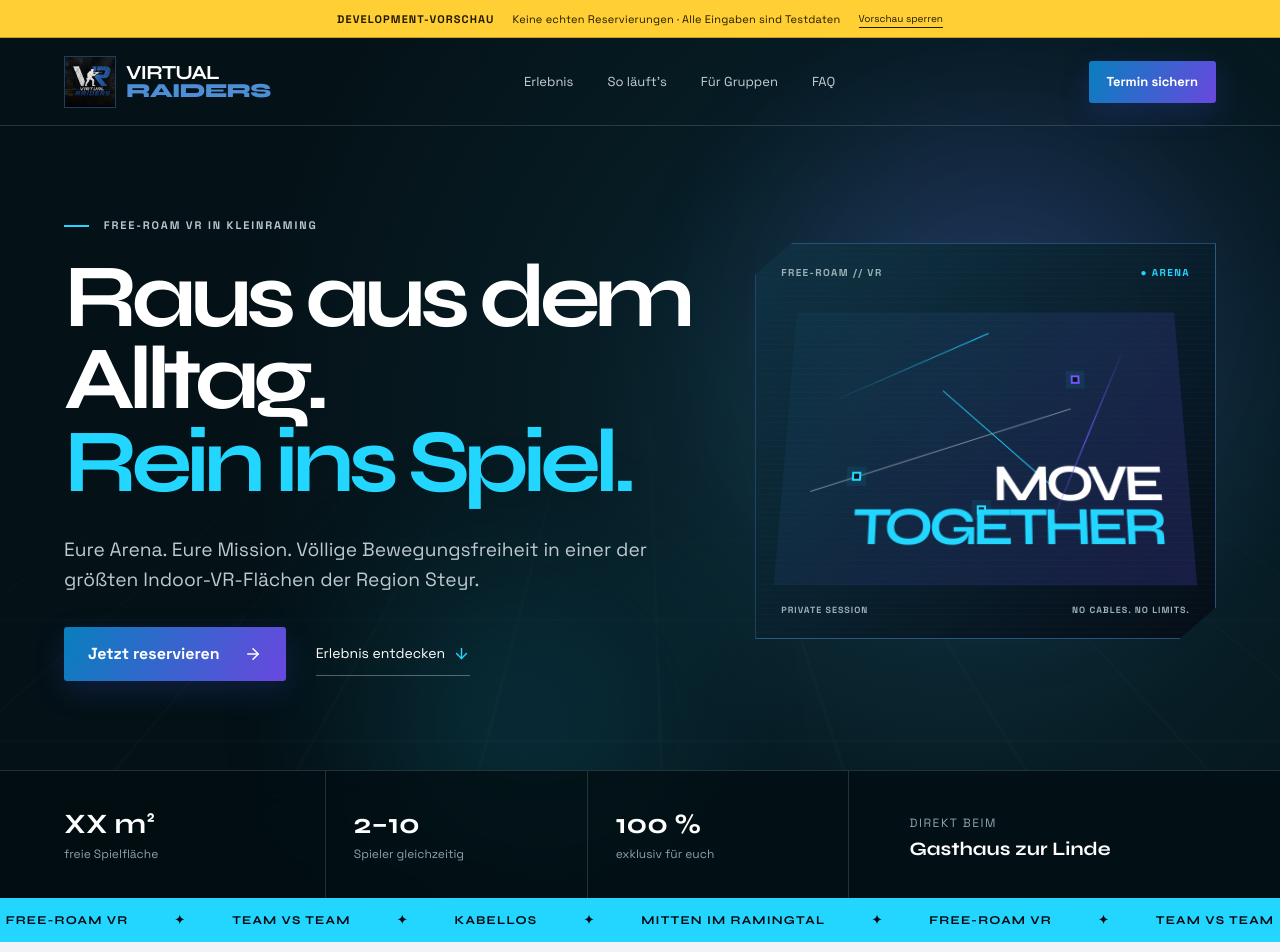
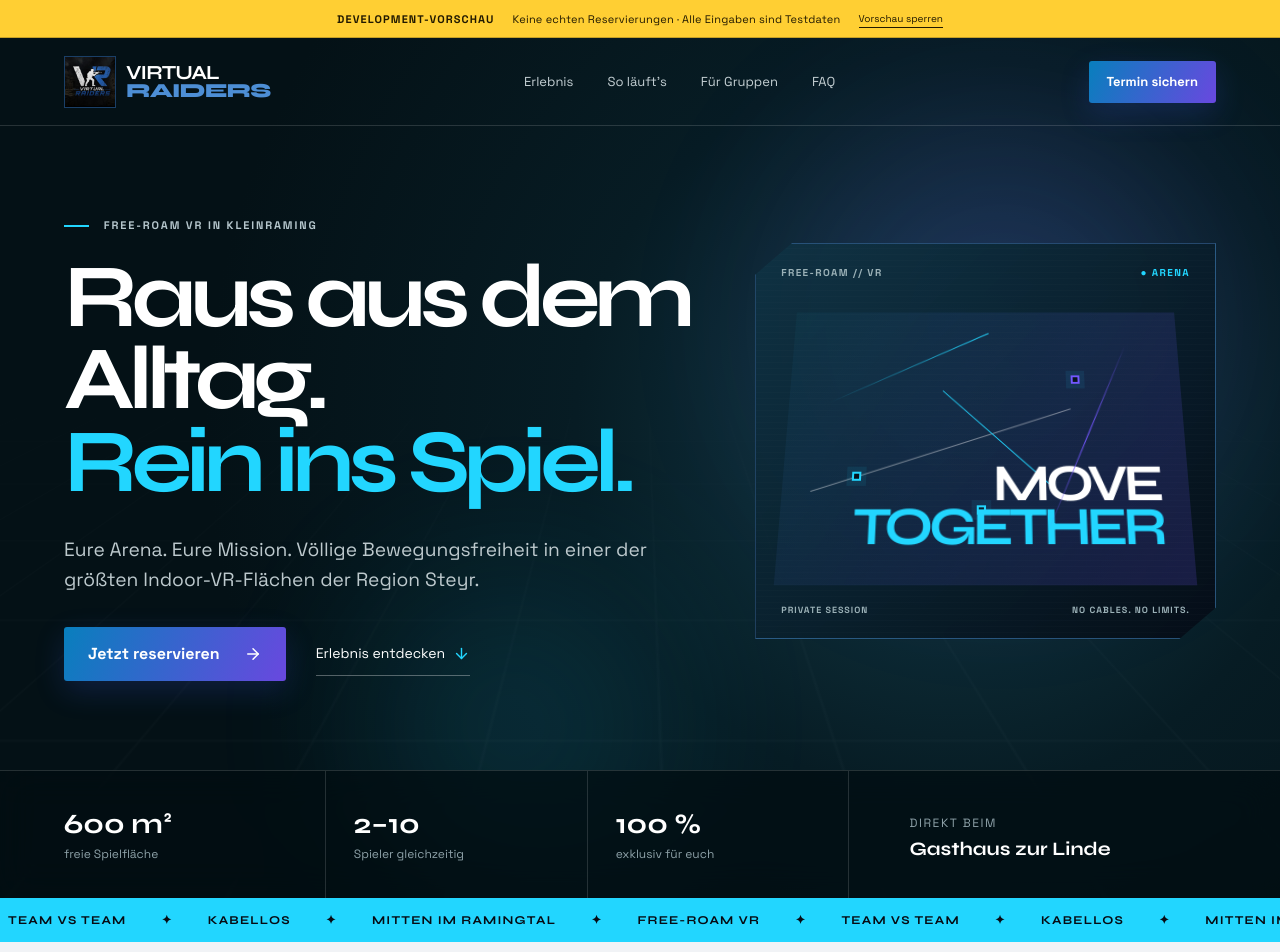
Before and after one commit to felpower/PaniVR, a Next.js app: page / in a window 1280 px wide. Shown: the top 952 px of the page. Built offline with nearby package versions, Linux system fonts and the light colour scheme; no server answers.

Commit message:
Animate ticker and refine venue colors

```diff
--- a/app/globals.css
+++ b/app/globals.css
@@ -201,6 +201,7 @@ footer { padding:70px clamp(24px,7vw,110px) 30px; background:#031015; color:whit
 @media(max-width:760px) { .occasion-item { grid-template-columns:38px minmax(0,1fr) auto; gap:13px; } }
 .venue-cards article:first-child { background:#ff604c; color:white; }
 .venue-cards article:last-child { background:var(--acid); color:var(--ink); }
-.venue-card-link:first-child article { background:#ff604c !important; color:white; }.venue-card-link:last-child article { background:#22d6ff !important; color:#071018; }
+.venue-card-link:first-child article { background:#2454a6 !important; color:white; }.venue-card-link:last-child article { background:#7357ff !important; color:white; }
+.ticker div { width:max-content; animation:ticker-scroll 28s linear infinite; }.ticker:hover div { animation-play-state:paused; }@keyframes ticker-scroll { from { transform:translateX(0); } to { transform:translateX(-50%); } }
 .contact-page { min-height:100vh; padding:42px clamp(22px,7vw,110px) 60px; background:#071a21; color:white; }.contact-brand { display:inline-flex; }.contact-layout { display:grid; grid-template-columns:.8fr 1.2fr; gap:10vw; align-items:start; max-width:1200px; margin:90px auto 70px; }.contact-layout h1 { margin:0; font:700 clamp(48px,6vw,84px)/.92 var(--font-display); letter-spacing:-.07em; }.contact-layout h1 span { color:var(--acid); }.contact-layout section>p:last-child { max-width:430px; color:#a5b4b8; line-height:1.7; font-size:16px; }.contact-form { padding:clamp(24px,4vw,48px); background:#f4f6f1; color:var(--ink); }.contact-form .form-grid { gap:17px; }.contact-consent { display:flex; gap:10px; margin:20px 0; color:#697679; font-size:11px; line-height:1.5; }.contact-consent input { flex:0 0 auto; margin-top:2px; accent-color:var(--ink); }.contact-success { padding:60px 30px; background:#f4f6f1; color:var(--ink); text-align:center; }.contact-success svg { color:#27a56a; }.contact-success h2 { font:700 34px var(--font-display); }.contact-success p { color:#697679; }.contact-back { display:inline-flex; align-items:center; gap:8px; color:#a5b4b8; font-size:12px; }
 @media(max-width:760px) { .contact-layout { grid-template-columns:1fr; gap:40px; margin:65px auto 45px; }.contact-page { padding:28px 16px 50px; }.contact-form { padding:24px 18px; }.contact-layout h1 { font-size:clamp(45px,13vw,65px); } }
--- a/app/page.tsx
+++ b/app/page.tsx
@@ -6,7 +6,7 @@ import { MobileBookingCta } from '@/components/mobile-booking-cta';
 import { brand, siteUrl } from '@/lib/brand';
 
 const facts = [
-  { value: 'XX m²', label: 'freie Spielfläche' },
+  { value: '600 m²', label: 'freie Spielfläche' },
   { value: `${brand.booking.minimumPlayers}–${brand.booking.maximumPlayers}`, label: 'Spieler gleichzeitig' },
   { value: '100 %', label: 'exklusiv für euch' },
 ];
@@ -79,7 +79,7 @@ export default function Home() {
         </div>
       </section>
 
-      <div className="ticker" aria-hidden="true"><div><span>FREE-ROAM VR</span><i>✦</i><span>TEAM VS TEAM</span><i>✦</i><span>KABELLOS</span><i>✦</i><span>MITTEN IM RAMINGTAL</span><i>✦</i><span>FREE-ROAM VR</span><i>✦</i><span>TEAM VS TEAM</span></div></div>
+      <div className="ticker" aria-hidden="true"><div><span>FREE-ROAM VR</span><i>✦</i><span>TEAM VS TEAM</span><i>✦</i><span>KABELLOS</span><i>✦</i><span>MITTEN IM RAMINGTAL</span><i>✦</i><span>FREE-ROAM VR</span><i>✦</i><span>TEAM VS TEAM</span><i>✦</i><span>KABELLOS</span><i>✦</i><span>MITTEN IM RAMINGTAL</span></div></div>
 
       <section className="intro section-pad" id="erlebnis">
         <div className="section-heading">
```
